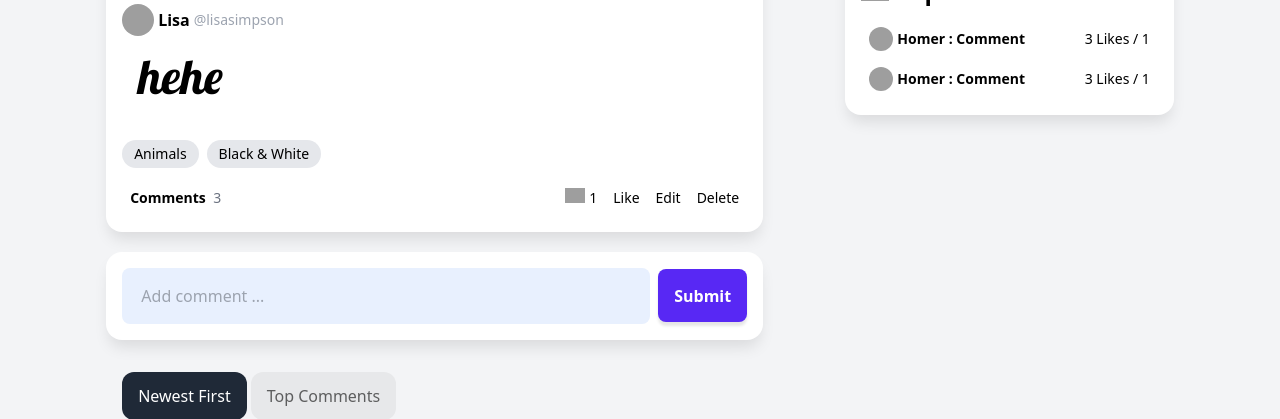
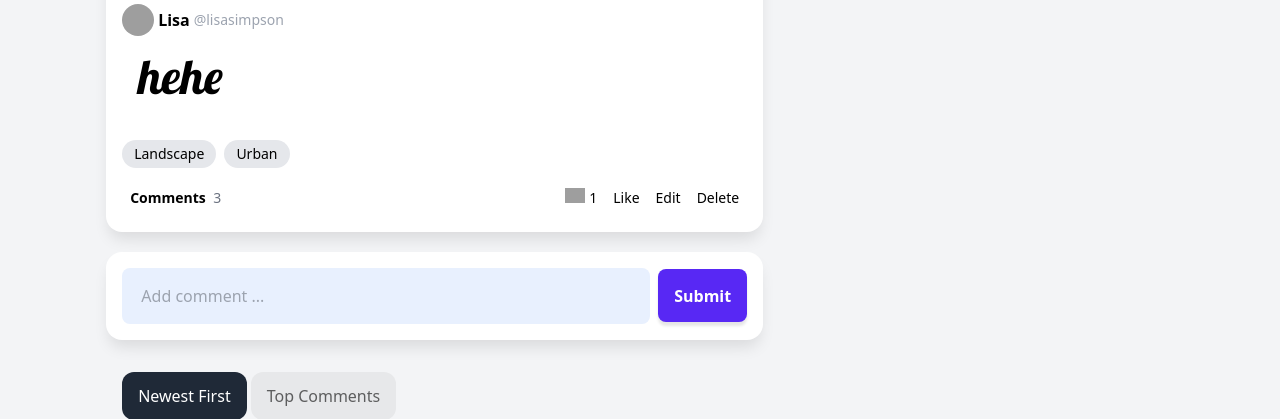
Before and after one commit to Edwinromerojr/webapps_htmx, a Django app: page /post/5b76f50e-7466-4ca5-a1e9-f28608c2b66e/ in a window 1280 px wide. Shown: the part 1034-1453 px from the top of the page. Run offline with Django 5.2, Linux system fonts and the light colour scheme; data comes from the database, SQL or seed files in the repository; both versions use the stored data as it was after the commit; some libraries are stand-ins or nearby versions; grey boxes are pictures that could not be loaded.

Commit message:
part6 post tags

```diff
--- a/core/urls.py
+++ b/core/urls.py
@@ -21,6 +21,7 @@ from posts.views import *
 urlpatterns = [
     path('admin/', admin.site.urls),
     path('', home_view, name='home'),
+    path('category/<tag>/', home_view, name="category"),
     path('post/create', post_create_view, name='post-create'),
     path('post/delete/<pk>/', post_delete_view, name='post-delete'),
     path('post/edit/<pk>/', post_edit_view, name='post-edit'),
--- a/posts/admin.py
+++ b/posts/admin.py
@@ -2,3 +2,4 @@ from django.contrib import admin
 from .models import *
 
 admin.site.register(Post)
+admin.site.register(Tag)
--- a/posts/models.py
+++ b/posts/models.py
@@ -7,6 +7,7 @@ class Post(models.Model):
     url = models.URLField(max_length=500, null=True)
     image = models.URLField(max_length=500)
     body = models.TextField()
+    tags = models.ManyToManyField('Tag')
     created = models.DateTimeField(auto_now_add=True)
     id = models.CharField(max_length=100, default=uuid.uuid4, unique=True, primary_key=True, editable=False)
 
@@ -15,3 +16,15 @@ class Post(models.Model):
 
     class Meta:
         ordering = ['-created']
+
+
+class Tag(models.Model):
+    name = models.CharField(max_length=20)
+    slug = models.SlugField(max_length=20, unique=True)
+    order = models.IntegerField(null=True)
+
+    def __str__(self):
+        return self.name
+
+    class Meta:
+        ordering = ['order']
--- a/posts/views.py
+++ b/posts/views.py
@@ -6,9 +6,23 @@ from django.contrib import messages
 from .models import *
 from .forms import *
 
-def home_view(request):
-    posts = Post.objects.all()
-    return render(request, 'posts/home.html', {'posts': posts})
+
+def home_view(request, tag=None):
+    if tag:
+        posts = Post.objects.filter(tags__slug=tag)
+        tag = get_object_or_404(Tag, slug=tag)
+    else:
+        posts = Post.objects.all()
+
+    categories = Tag.objects.all()
+
+    context = {
+        'posts': posts,
+        'categories': categories,
+        'tag': tag,
+    }
+    return render(request, 'posts/home.html', context)
+
 
 def post_create_view(request):
     form = PostCreateForm()
@@ -34,9 +48,11 @@ def post_create_view(request):
             post.artist = artist
 
             post.save()
+            form.save_m2m()
             return redirect('home')
 
     return render(request, 'posts/post_create.html', {'form': form})
+
 
 def post_delete_view(request, pk):
     post = get_object_or_404(Post, id=pk)
--- a/templates/includes/sidebar.html
+++ b/templates/includes/sidebar.html
@@ -5,30 +5,14 @@ x-transition:enter-end="opacity-100 mt-0">
     <section class="card p-4">
         <h2>Categories</h2>
         <ul class="hoverlist">
-            <li class="highlight">
-                <a href="">
+            {% for category in categories %}
+            <li class="{% if category.slug == tag.slug %}highlight{% endif %}">
+                <a href="{% url "category" category.slug %}">
                     <img class="w-8 h-8 object-cover mr-2" src="https://img.icons8.com/small/96/null/landscape.png">
-                    <span class="font-bold text-sm">Landscape</span>
+                    <span class="font-bold text-sm">{{ category.name }}</span>
                 </a>
             </li>
-            <li>
-                <a href="">
-                    <img class="w-8 h-8 object-cover mr-2" src="https://img.icons8.com/small/96/null/portrait.png">
-                    <span class="font-bold text-sm">People</span>
-                </a>
-            </li>
-            <li>
-                <a href="">
-                    <img class="w-8 h-8 object-cover mr-2" src="https://img.icons8.com/small/96/null/dog.png">
-                    <span class="font-bold text-sm">Animals</span>
-                </a>
-            </li>
-            <li>
-                <a href="">
-                    <img class="w-8 h-8 object-cover mr-2" src="https://img.icons8.com/small/96/null/180-degrees.png">
-                    <span class="font-bold text-sm">Black & White</span>
-                </a>
-            </li>
+            {% endfor %}
         </ul>
     </section>
     <section class="card p-4">
--- a/templates/posts/post.html
+++ b/templates/posts/post.html
@@ -14,8 +14,9 @@
         </a>
         <p class="text-5xl mb-10 px-4 font1">{{ post.body }}</p>
         <div class="flex items-center gap-2 text-sm mb-5 flex-wrap">
-            <a href="" class="bg-gray-200 rounded-full px-3 py-1 hover:bg-gray-800 hover:text-white">Animals</a>
-            <a href="" class="bg-gray-200 rounded-full px-3 py-1 hover:bg-gray-800 hover:text-white">Black & White</a>
+            {% for tag in post.tags.all %}
+                <a href="{% url 'category' tag.slug %}" class="bg-gray-200 rounded-full px-3 py-1 hover:bg-gray-800 hover:text-white">{{ tag }}</a>
+            {% endfor %}
         </div>
         <div class="flex items-center justify-between text-sm px-2">
             <a class="font-bold hover:underline" href="{% url "post" post.id %}">
```
Also changed, not shown: posts/forms.py (+7 -3 lines), db.sqlite3, posts/migrations/0003_tag_post_tags.py (added), posts/migrations/0004_alter_tag_options_tag_order.py (added).
